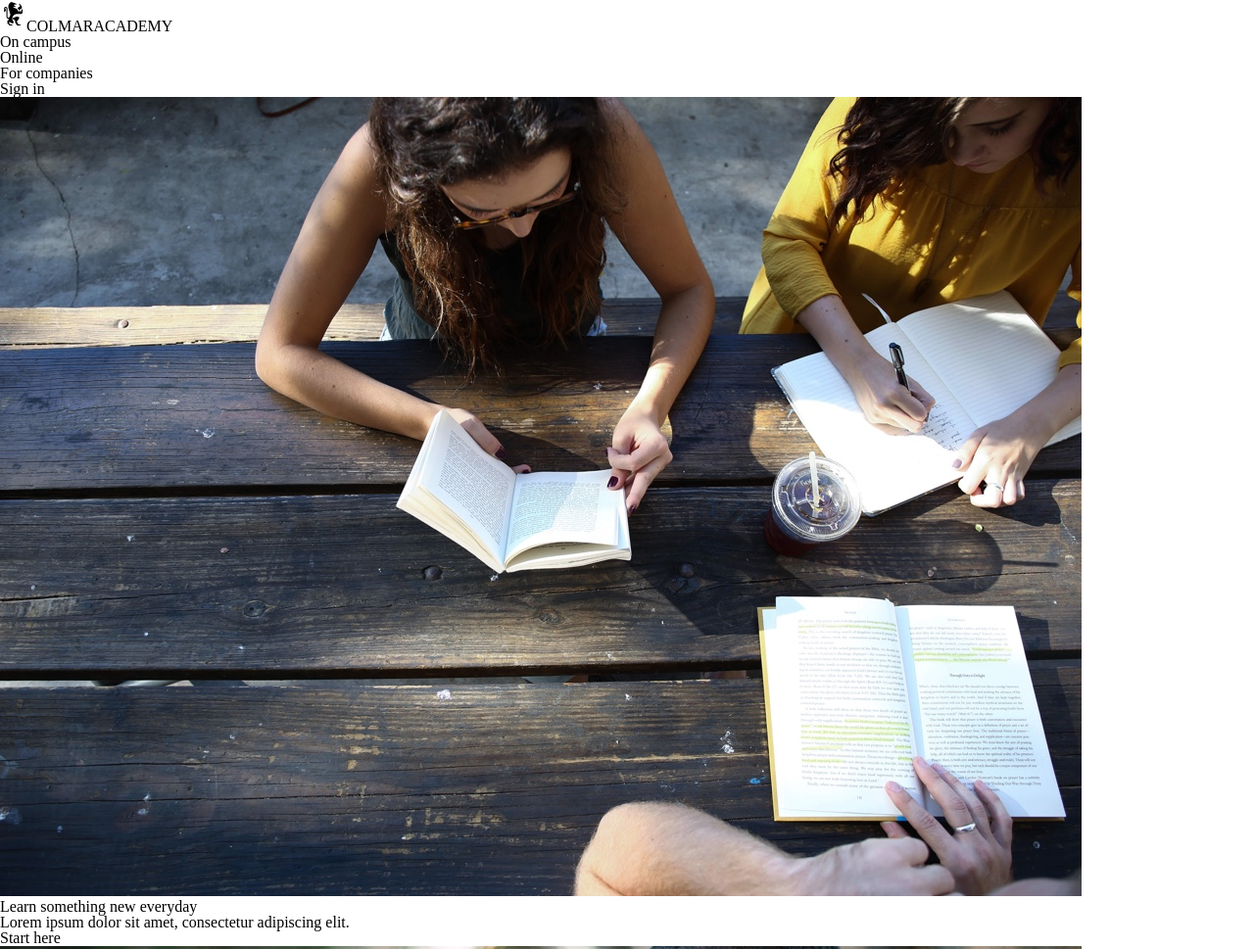
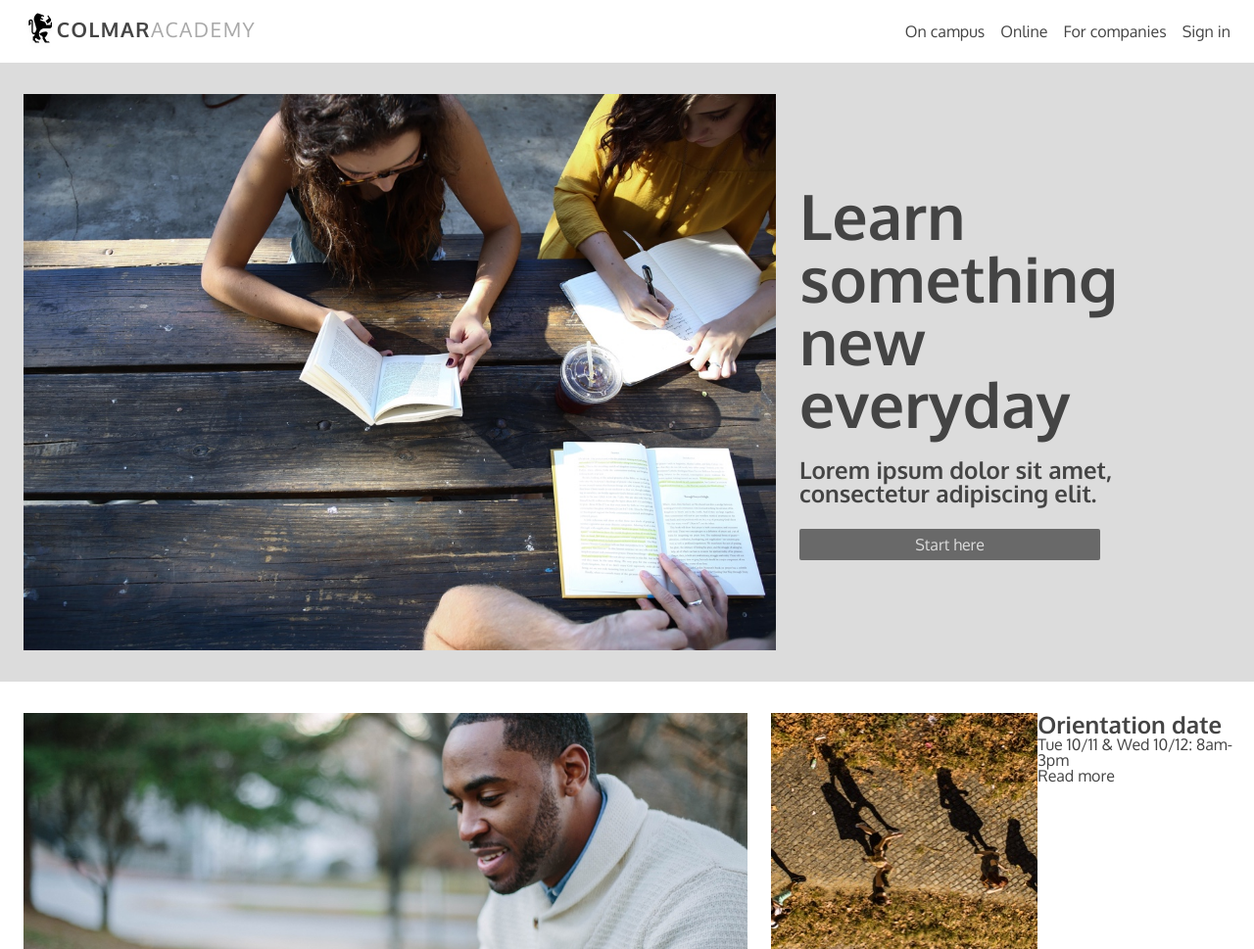
Before and after one commit to AndreasOsted/capstone_project, a plain HTML site: page index.html in a window 1280 px wide. Shown: the top 969 px of the page at 98% size. Drawn offline with Linux system fonts and the light colour scheme.

Commit message:
begin styling of first sections

```diff
--- a/index.html
+++ b/index.html
@@ -5,6 +5,7 @@
     <title>Colmar Academy</title>
     <link href="resources/css/reset.css" type="text/css" rel="stylesheet">
     <link href="resources/css/style.css" type="text/css" rel="stylesheet">
+    <link href="https://fonts.googleapis.com/css2?family=Oxygen:wght@300;400;700&display=swap" rel="stylesheet">
 </head>
 
 <body>
@@ -17,10 +18,10 @@
             </div>
             <nav>
                 <ul>
-                    <li>On campus</li>
-                    <li>Online</li>
-                    <li>For companies</li>
-                    <li>Sign in</li>
+                    <li><a href="#">On campus</a></li>
+                    <li><a href="#">Online</a></li>
+                    <li><a href="#">For companies</a></li>
+                    <li><a href="#">Sign in</a></li>
                 </ul>
             </nav>
         </div>
@@ -37,9 +38,7 @@
             <div class="text-container">
                 <h1>Learn something new everyday</h1>
                 <h3>Lorem ipsum dolor sit amet, consectetur adipiscing elit.</h3>
-                <div class="button">
-                    <a href="#">Start here</a>
-                </div>
+                <a href="#"><div class="button">Start here</div></a>
             </div>
         </div>
 
@@ -92,7 +91,7 @@
         </div>
 
         <!-- Start learning -->
-        <div id="learn">
+        <div id="start-learn">
             <div class="header">
                 <h1>Start learning</h1>
             </div>
@@ -211,5 +210,6 @@
             </nav>
         </div>
     </footer>
+
 </body>
 </html>
--- a/resources/css/style.css
+++ b/resources/css/style.css
@@ -0,0 +1,159 @@
+
+body {
+    font-family: "Oxygen", sans-serif;
+    font-size: 16px;
+    color: rgb(68, 68, 68);
+    font-weight: 400;
+    margin: 0;
+    padding: 0;
+    border: 0;
+}
+
+h1 {
+    font-size: 4rem;
+    font-weight: 700;
+}
+
+h3 {
+    font-size: 1.5rem;
+    font-weight: 700;
+}
+
+header {
+    position: fixed;
+    z-index: 100;
+    width: 100%;
+    border-bottom: 1px solid gainsboro;
+    height: 64px;
+    background-color: white;
+}
+
+.main-content {
+    position: relative;
+    top: 64px;
+    max-width: 100%;
+    overflow: hidden;
+}
+
+.header-content {
+    display: flex;
+    align-items: center;
+    height: 32px;
+    padding-top: 16px;
+    padding-bottom: 16px;
+}
+
+.header-content nav ul {
+    display: inline-flex;
+    padding-right: 24px;
+}
+
+.header-content li {
+    padding-left: 16px;
+}
+
+.header-content .title-logo {
+    flex: 1;
+    padding-left: 24px;
+    font-size: 1.3rem;
+    letter-spacing: 1.5px;
+}
+
+.header-content .home-button {
+    display: inline-flex;
+    align-items: center;
+    color: darkgrey;
+}
+
+.header-content .home-button em {
+    color: rgb(68, 68, 68);
+    font-weight: 700;
+}
+
+.header-content img {
+    height: 40px;
+    width: auto;
+}
+
+#learn {
+    display: flex;
+    padding-top: 32px;
+    padding-bottom: 32px;
+    background-color: gainsboro;
+}
+
+#learn .image-container {
+    width: 60%;
+    overflow: hidden;
+    padding-left: 24px;
+    padding-right: 24px;
+}
+
+#learn .image-container img {
+    max-width: 100%;
+    height: auto;
+    vertical-align: top;
+}
+
+#learn .text-container {
+    display: inline-flex;
+    flex-direction: column;
+    justify-content: center;
+    width: 30%;
+}
+
+#learn h1, #learn h3 {
+    padding-bottom: 24px;
+}
+
+#learn .text-container a {
+    width: 80%;
+}
+
+#learn .text-container .button {
+    background-color: dimgray;
+    padding-top: 8px;
+    padding-bottom: 8px;
+    border-radius: 2px;
+    text-align: center;
+    color: gainsboro;
+}
+
+#practice {
+    display: flex;
+    padding-top: 32px;
+    padding-bottom: 32px;
+}
+
+#practice .left-container {
+    width: 60%;
+    overflow: hidden;
+    padding-left: 24px;
+    padding-right: 24px;
+}
+
+#practice .left-container img {
+    max-width: 100%;
+    vertical-align: top;
+}
+
+#practice h1 {
+    padding-top: 32px;
+    padding-bottom: 24px;
+}
+
+#practice .quote {
+    padding-bottom: 32px;
+    line-height: 1.6;
+    width: 80%;
+    font-size: 1.5rem;
+    font-weight: 300;
+}
+
+#practice .right-container {
+    width: 40%;
+}
+
+#practice .right-container .content-block {
+    display: inline-flex;
+}
```
